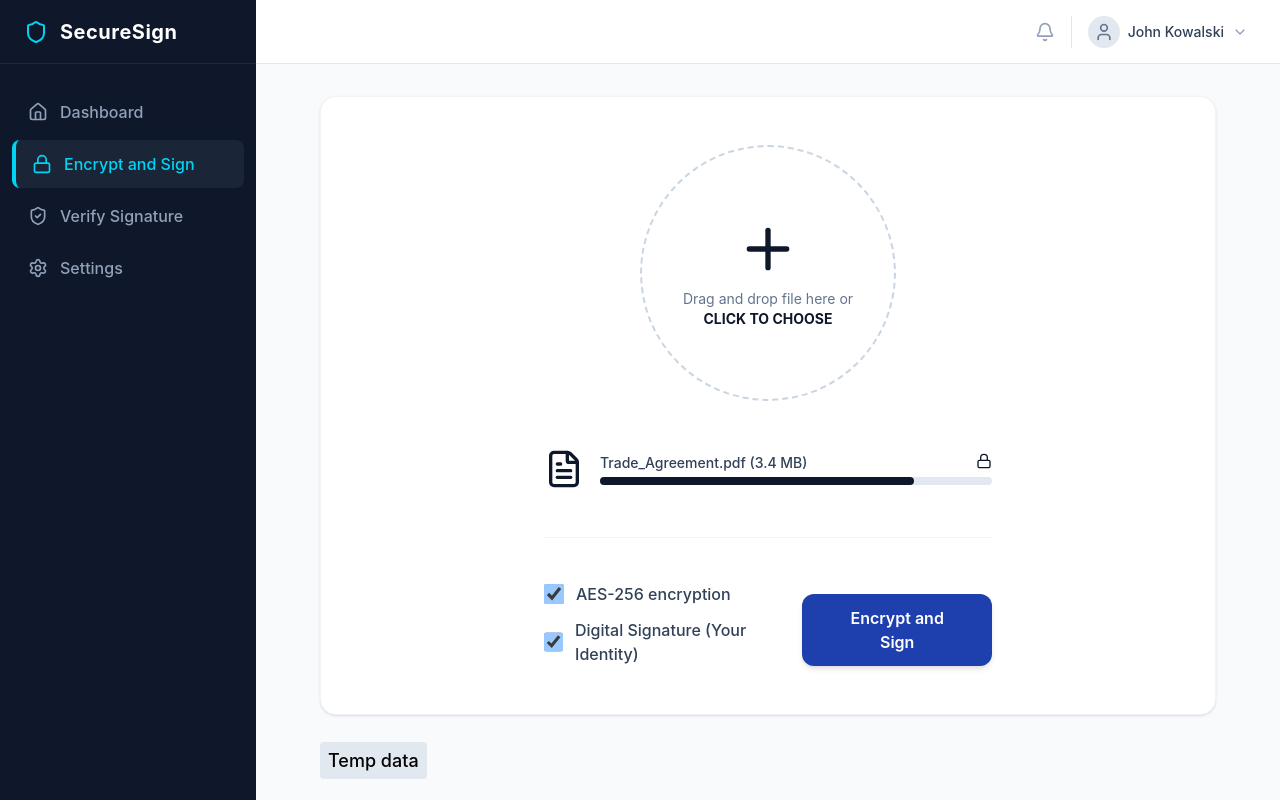
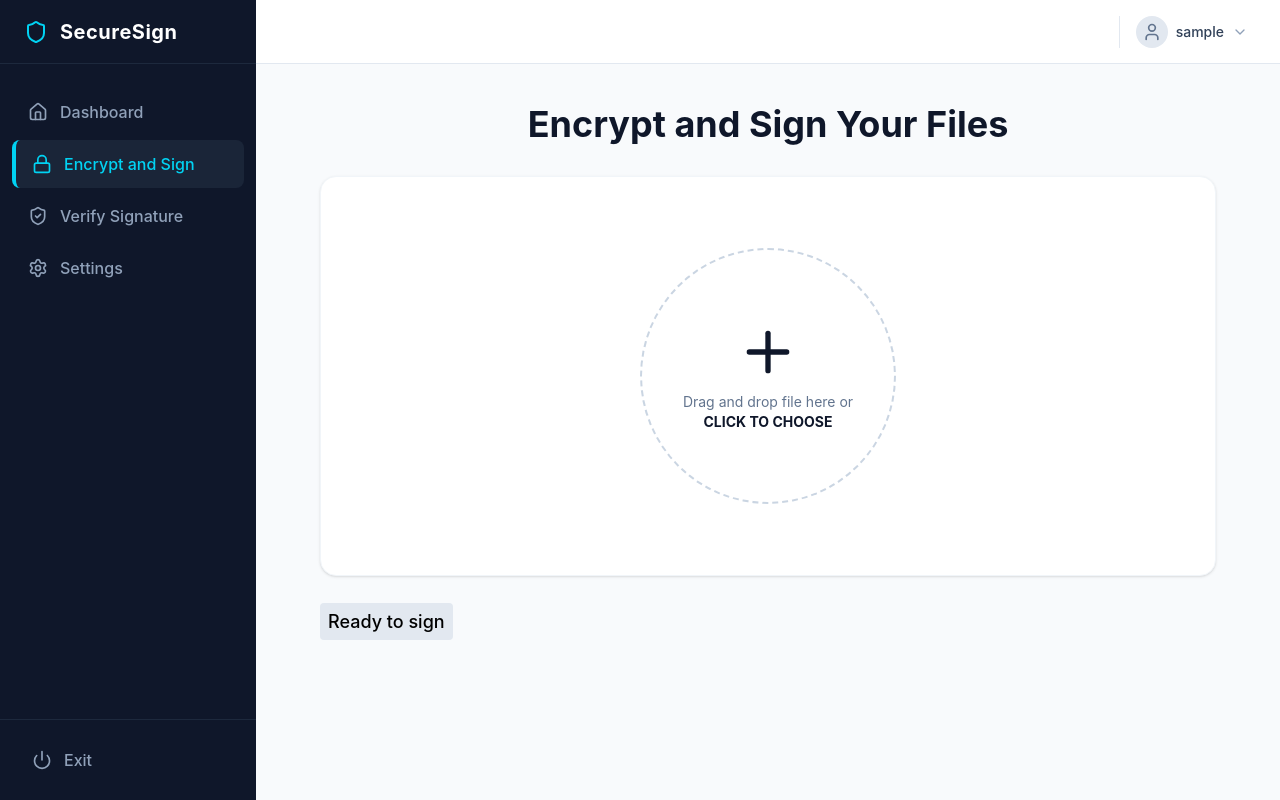
Before and after one commit to DigitalSignature-Project/DigitalSignature, a React (Vite) app in the folder frontend/: page /encrypt in a window 1280 px wide. Built offline with nearby package versions, Linux system fonts and the light colour scheme; sample sign-in values are in the browser's storage.

Commit message:
Updated front

```diff
--- a/frontend/src-tauri/capabilities/default.json
+++ b/frontend/src-tauri/capabilities/default.json
@@ -7,6 +7,7 @@
     "core:default",
     "core:window:allow-set-size",
     "core:window:allow-set-resizable",
-    "core:window:allow-center"
+    "core:window:allow-center",
+    "core:window:allow-close"
   ]
 }
--- a/frontend/src/pages/EncryptPage.tsx
+++ b/frontend/src/pages/EncryptPage.tsx
@@ -1,27 +1,111 @@
-import { Plus, FileText, Lock } from "lucide-react";
+import { Plus, FileText } from "lucide-react";
 import { EncryptAndSignBtn } from "../components/EncryptAndSignBtn";
 import { TempResultSection } from "../components/TempResultSection";
-import { calculateRsa } from "../services/rsaAPI";
-import { useState } from "react";
+import { useState, useRef } from "react";
+import { signFile } from "../services/serverAPI"; // Upewnij się, że ścieżka jest poprawna
 
 const EncryptPage = () => {
   const [loading, setLoading] = useState<boolean>(false);
-  const [calculated, setCalculated] = useState<string>("Temp data");
+  const [calculated, setCalculated] = useState<string>("Ready to sign");
+
+  const [selectedFile, setSelectedFile] = useState<File | null>(null);
+  const [progress, setProgress] = useState<number>(0);
+  const [algorithm, setAlgorithm] = useState<string>("algo1");
+  const [hashType, setHashType] = useState<string>("hash1");
+  const fileInputRef = useRef<HTMLInputElement>(null);
 
 const handleEncryptAndSign = async () => {
+    if (!selectedFile) return;
+
+    const filePath = (selectedFile as any).path;
+
+    if (!filePath) {
+      setCalculated("Błąd: Nie można odczytać ścieżki pliku na tym urządzeniu.");
+      return;
+    }
+
     setLoading(true);
-    setCalculated("Calculating...");
-    const bits: number = 2048;
-    const data = await calculateRsa(bits);
-    setCalculated(data.key_pub);
-    console.log("Wygenerowane klucze (guzik encrypt and sign):", data);
+    setCalculated("Signing file locally...");
+    setProgress(0);
+
+    const progressInterval = setInterval(() => {
+      setProgress(p => {
+        if (p < 50) return p + 6;
+        if (p < 80) return p + 3;
+        if (p < 90) return p + 1;
+        return 90;
+      });
+    }, 150);
+
+    try {
+      const blob = await signFile(filePath, algorithm, hashType);
+
+      const downloadUrl = window.URL.createObjectURL(blob);
+      const link = document.createElement("a");
+      link.href = downloadUrl;
+      link.download = `signed_${selectedFile.name}`;
+      document.body.appendChild(link);
+      link.click();
+      link.remove();
+      window.URL.revokeObjectURL(downloadUrl);
+
+      clearInterval(progressInterval);
+      setProgress(100);
+      setCalculated("Success! File signed and downloaded.");
+    } catch (error) {
+      console.error("Błąd API:", error);
+      clearInterval(progressInterval);
+      setProgress(0);
+      setCalculated("Error during signing process.");
+    } finally {
       setLoading(false);
+    }
   };
+
+  const handleFileChange = (e: React.ChangeEvent<HTMLInputElement>) => {
+    if (e.target.files && e.target.files.length > 0) {
+      setSelectedFile(e.target.files[0]);
+      setProgress(0);
+      setCalculated("Ready to sign");
+    }
+  };
+
+  const handleDrop = (e: React.DragEvent<HTMLDivElement>) => {
+    e.preventDefault();
+    if (e.dataTransfer.files && e.dataTransfer.files.length > 0) {
+      setSelectedFile(e.dataTransfer.files[0]);
+      setProgress(0);
+      setCalculated("Ready to sign");
+    }
+  };
+
+  const handleDragOver = (e: React.DragEvent<HTMLDivElement>) => {
+    e.preventDefault();
+  };
+
+  const formatBytes = (bytes: number) => (bytes / (1024 * 1024)).toFixed(2) + " MB";
 
   return (
     <div className="max-w-4xl mx-auto space-y-8">
-      <div className="bg-white p-12 rounded-2xl shadow-sm border border-slate-100 flex flex-col items-center justify-center">
-        <div className="w-64 h-64 rounded-full border-2 border-dashed border-slate-300 flex flex-col items-center justify-center cursor-pointer hover:border-cyan-500 hover:bg-cyan-50/50 transition-all group">
+      <p className="font-bold text-[#0f172a] text-4xl text-center mt-2">
+        Encrypt and Sign Your Files
+      </p>
+      <div className="bg-white p-12 rounded-2xl shadow-sm border border-slate-100 flex flex-col items-center justify-center min-h-[400px]">
+
+        <input
+          type="file"
+          ref={fileInputRef}
+          onChange={handleFileChange}
+          className="hidden"
+        />
+
+        {!selectedFile ? (
+          <div
+            onClick={() => fileInputRef.current?.click()}
+            onDrop={handleDrop}
+            onDragOver={handleDragOver}
+            className="w-64 h-64 rounded-full border-2 border-dashed border-slate-300 flex flex-col items-center justify-center cursor-pointer hover:border-cyan-500 hover:bg-cyan-50/50 transition-all group animate-in fade-in"
+          >
             <Plus className="w-16 h-16 text-[#0f172a] mb-2 group-hover:scale-110 transition-transform" />
             <p className="text-center text-sm text-slate-500">
               Drag and drop file here or
@@ -29,46 +113,60 @@ const EncryptPage = () => {
               <span className="font-bold text-[#0f172a]">CLICK TO CHOOSE</span>
             </p>
           </div>
-
-        <div className="mt-12 w-full max-w-md">
-          <div className="flex items-center space-x-4">
-            <FileText className="w-10 h-10 text-[#0f172a]" />
-            <div className="flex-1">
-              <div className="flex justify-between text-sm mb-1">
-                <span className="font-medium text-slate-700">
-                  Trade_Agreement.pdf (3.4 MB)
+        ) : (
+          <div className="flex flex-col items-center w-full max-w-md animate-in fade-in slide-in-from-bottom-4">
+            <div className="flex items-center space-x-4 cursor-pointer hover:opacity-80 transition-opacity w-full" onClick={() => fileInputRef.current?.click()}>
+              <FileText className="w-12 h-12 text-[#0f172a]" />
+              <div className="flex-1 overflow-hidden">
+                <div className="flex justify-between items-baseline text-sm mb-1">
+                  <span className="text-[#0f172a] font-medium text-lg truncate pr-2">
+                    {selectedFile.name}
                   </span>
-                <Lock className="w-4 h-4 text-[#0f172a]" />
+                  <span className="text-slate-500 whitespace-nowrap">
+                    {formatBytes(selectedFile.size)}
+                  </span>
                 </div>
-              <div className="w-full bg-slate-200 rounded-full h-2">
-                <div className="bg-[#0f172a] h-2 rounded-full w-[80%]"></div>
-              </div>
-            </div>
+                <span className="text-xs text-cyan-600 font-semibold block">Click to change file</span>
               </div>
             </div>
 
-        <div className="mt-12 w-full max-w-md flex items-end justify-between border-t border-slate-100 pt-8">
-          <div className="space-y-3">
-            <label className="flex items-center space-x-3 cursor-pointer">
-              <input
-                type="checkbox"
-                defaultChecked
-                className="w-5 h-5 rounded border-slate-300 text-[#0f172a] focus:ring-[#0f172a]"
-              />
-              <span className="text-slate-700 font-medium">
-                AES-256 encryption
-              </span>
-            </label>
-            <label className="flex items-center space-x-3 cursor-pointer">
-              <input
-                type="checkbox"
-                defaultChecked
-                className="w-5 h-5 rounded border-slate-300 text-[#0f172a] focus:ring-[#0f172a]"
-              />
-              <span className="text-slate-700 font-medium">
-                Digital Signature (Your Identity)
-              </span>
-            </label>
+            <div className="w-full bg-slate-200 rounded-full h-2 overflow-hidden mt-6">
+              <div
+                className="bg-[#0f172a] h-2 rounded-full transition-[width] duration-150 ease-linear"
+                style={{ width: `${progress}%` }}
+              ></div>
+            </div>
+          </div>
+        )}
+
+        {selectedFile && (
+          <div className="mt-12 w-full max-w-2xl flex items-end justify-between border-t border-slate-100 pt-8 gap-4 animate-in fade-in slide-in-from-bottom-2">
+            <div className="space-y-4 flex-1">
+              <div className="flex flex-col space-y-1">
+                <label className="text-xs font-semibold text-slate-500 uppercase">Algorithm</label>
+                <select
+                  value={algorithm}
+                  onChange={(e) => setAlgorithm(e.target.value)}
+                  className="p-2.5 border border-slate-200 rounded-lg text-slate-700 bg-slate-50 outline-none focus:border-[#0f172a] transition-colors"
+                >
+                  <option value="algo1">Work in progress (Option 1)</option>
+                  <option value="algo2">Work in progress (Option 2)</option>
+                  <option value="algo3">Work in progress (Option 3)</option>
+                </select>
+              </div>
+
+              <div className="flex flex-col space-y-1">
+                <label className="text-xs font-semibold text-slate-500 uppercase">Hash Type</label>
+                <select
+                  value={hashType}
+                  onChange={(e) => setHashType(e.target.value)}
+                  className="p-2.5 border border-slate-200 rounded-lg text-slate-700 bg-slate-50 outline-none focus:border-[#0f172a] transition-colors"
+                >
+                  <option value="hash1">Work in progress (Hash 1)</option>
+                  <option value="hash2">Work in progress (Hash 2)</option>
+                  <option value="hash3">Work in progress (Hash 3)</option>
+                </select>
+              </div>
             </div>
 
             <EncryptAndSignBtn
@@ -76,6 +174,7 @@ const EncryptPage = () => {
               disabled={loading}
             />
           </div>
+        )}
       </div>
 
       <TempResultSection data={calculated} />
--- a/frontend/src/pages/Layout.tsx
+++ b/frontend/src/pages/Layout.tsx
@@ -1,22 +1,23 @@
 import { useState, useEffect } from 'react';
 import { NavLink, Outlet, useNavigate } from 'react-router-dom';
-import { Home, Lock, ShieldCheck, Settings, Bell, User, Shield, LogOut, ChevronDown } from 'lucide-react';
+import { Home, Lock, ShieldCheck, Settings, User, Shield, LogOut, ChevronDown, Power } from 'lucide-react';
 import { getCurrentWindow, LogicalSize } from '@tauri-apps/api/window';
 
 const Layout = () => {
   const navigate = useNavigate();
   const [isProfileMenuOpen, setIsProfileMenuOpen] = useState(false);
+  const [username, setUsername] = useState("Użytkownik");
 
   useEffect(() => {
+    const storedName = localStorage.getItem("username") || sessionStorage.getItem("username");
+    if (storedName) setUsername(storedName);
+
     const expandWindow = async () => {
       try {
         const appWindow = getCurrentWindow();
-
         await appWindow.setResizable(true);
         await appWindow.setSize(new LogicalSize(1200, 800));
         await appWindow.center();
-
-        console.log("Window expanded and unlocked successfully");
       } catch (error) {
         console.error("Failed to expand window:", error);
       }
@@ -35,17 +36,22 @@ const Layout = () => {
   ];
 
   const handleLogout = () => {
-    localStorage.removeItem('isAuthenticated');
-    sessionStorage.removeItem('isAuthenticated');
+    localStorage.clear();
+    sessionStorage.clear();
     setIsProfileMenuOpen(false);
     navigate('/login');
   };
 
-  const handleTestForget = () => {
-    localStorage.removeItem('isAuthenticated');
-    sessionStorage.removeItem('isAuthenticated');
-    setIsProfileMenuOpen(false);
-    navigate('/login');
+  const handleExitApp = async () => {
+    console.log("Kliknięto przycisk Exit!");
+    try {
+      if ('__TAURI_INTERNALS__' in window || '__TAURI__' in window) {
+        const appWindow = getCurrentWindow();
+        await appWindow.close();
+      }
+    } catch (error) {
+      console.error("Failed to exit app:", error);
+    }
   };
 
   return (
@@ -75,15 +81,20 @@ const Layout = () => {
           ))}
         </nav>
 
+        <div className="p-4 mt-auto border-t border-slate-800">
+          <button
+            onClick={handleExitApp}
+            className="flex items-center w-full px-4 py-3 text-slate-400 hover:bg-red-500/10 hover:text-red-400 rounded-lg transition-colors"
+          >
+            <Power className="w-5 h-5 mr-3" />
+            <span className="font-medium">Exit</span>
+          </button>
+        </div>
       </div>
 
       <div className="flex-1 flex flex-col overflow-hidden relative">
         <header className="h-16 bg-white border-b border-slate-200 flex items-center justify-end px-8 z-20">
           <div className="flex items-center space-x-4">
-            <button className="text-slate-400 hover:text-slate-600">
-              <Bell className="w-5 h-5" />
-            </button>
-
             <div className="relative">
               <div
                 className="flex items-center space-x-2 border-l pl-4 border-slate-200 cursor-pointer hover:opacity-80"
@@ -92,25 +103,12 @@ const Layout = () => {
                 <div className="w-8 h-8 bg-slate-200 rounded-full flex items-center justify-center">
                   <User className="w-5 h-5 text-slate-500" />
                 </div>
-                <span className="text-sm font-medium text-slate-700">John Kowalski</span>
+                <span className="text-sm font-medium text-slate-700">{username}</span>
                 <ChevronDown className={`w-4 h-4 text-slate-400 transition-transform duration-200 ${isProfileMenuOpen ? 'rotate-180' : ''}`} />
               </div>
 
               {isProfileMenuOpen && (
                 <div className="absolute right-0 mt-3 w-48 bg-white rounded-xl shadow-lg border border-slate-100 py-2 animate-in fade-in slide-in-from-top-2">
-                  <button
-                    onClick={handleTestForget}
-                    className="w-full text-left px-4 py-2 text-sm text-slate-700 hover:bg-slate-50 hover:text-cyan-600 transition-colors font-semibold"
-                  >
-                    Zapomnij dane logowania (dla testów!)
-                  </button>
-                  <button
-                    onClick={() => setIsProfileMenuOpen(false)}
-                    className="w-full text-left px-4 py-2 text-sm text-slate-700 hover:bg-slate-50 hover:text-cyan-600 transition-colors"
-                  >
-                    Option 2
-                  </button>
-                  <div className="h-px bg-slate-100 my-1"></div>
                   <button
                     onClick={handleLogout}
                     className="w-full text-left px-4 py-2 text-sm text-red-600 hover:bg-red-50 hover:text-red-700 transition-colors flex items-center"
@@ -121,7 +119,6 @@ const Layout = () => {
                 </div>
               )}
             </div>
-
           </div>
         </header>
 
@@ -132,7 +129,6 @@ const Layout = () => {
               onClick={() => setIsProfileMenuOpen(false)}
             />
           )}
-
           <div className="relative z-20">
             <Outlet />
           </div>
--- a/frontend/src/pages/VerifyPage.tsx
+++ b/frontend/src/pages/VerifyPage.tsx
@@ -1,14 +1,14 @@
-import { FileText, Check, ShieldAlert } from "lucide-react";
+import { FileText, Check, ShieldAlert, Plus } from "lucide-react";
 import { VerifySignatureBtn } from "../components/VerifySignatureBtn";
-import { calculateRsa } from "../services/rsaAPI";
-import { useState } from "react";
+import { useState, useRef } from "react";
+import { verifyFile, type VerifyFileResponse } from "../services/serverAPI"; // Upewnij się, że ścieżka jest poprawna
 
 const GradientCheck = () => (
-  <svg className="w-40 h-40" viewBox="0 0 24 24" fill="none" strokeWidth={2}>
+  <svg className="w-12 h-12 mr-4" viewBox="0 0 24 24" fill="none" strokeWidth={3}>
     <defs>
-      <linearGradient id="greenGradient" x1="0%" y1="0%" x2="10%" y2="100%">
+      <linearGradient id="greenGradient" x1="0%" y1="0%" x2="100%" y2="100%">
         <stop offset="0%" stopColor="#22c55e" />
-        <stop offset="100%" stopColor="#166534" />
+        <stop offset="100%" stopColor="#16a34a" />
       </linearGradient>
     </defs>
     <Check stroke="url(#greenGradient)" />
@@ -17,13 +17,86 @@ const GradientCheck = () => (
 
 const VerifyPage = () => {
   const [loading, setLoading] = useState<boolean>(false);
+  const [selectedFile, setSelectedFile] = useState<File | null>(null);
+  const [result, setResult] = useState<VerifyFileResponse | null>(null);
+  const [progress, setProgress] = useState<number>(0);
+  const fileInputRef = useRef<HTMLInputElement>(null);
+
 const handleVerifySignature = async () => {
+    if (!selectedFile) return;
+
+    const filePath = (selectedFile as any).path;
+
+    if (!filePath) {
+      setResult({
+        isValid: false,
+        signer: "Błąd uprawnień",
+        date: "Brak dostępu do ścieżki pliku (Tauri API)"
+      });
+      return;
+    }
+
     setLoading(true);
-    const bits: number = 2048;
-    const data = await calculateRsa(bits);
-    console.log("Wygenerowane klucze (guzik verify signature):", data);
+    setResult(null);
+    setProgress(0);
+
+    const progressInterval = setInterval(() => {
+      setProgress(p => {
+        if (p < 50) return p + 6;
+        if (p < 80) return p + 3;
+        if (p < 90) return p + 1;
+        return 90;
+      });
+    }, 150);
+
+    try {
+      const data = await verifyFile(filePath);
+
+      clearInterval(progressInterval);
+      setProgress(100);
+
+      setResult({
+        isValid: data.isValid,
+        signer: data.signer,
+        date: data.date
+      });
+
+    } catch (error) {
+      console.error("Błąd podczas weryfikacji:", error);
+      clearInterval(progressInterval);
+      setProgress(0);
+      setResult({
+        isValid: false,
+        signer: "Brak danych (Błąd API)",
+        date: "Brak danych"
+      });
+    } finally {
       setLoading(false);
+    }
   };
+
+  const handleFileChange = (e: React.ChangeEvent<HTMLInputElement>) => {
+    if (e.target.files && e.target.files.length > 0) {
+      setSelectedFile(e.target.files[0]);
+      setResult(null);
+      setProgress(0);
+    }
+  };
+
+  const handleDrop = (e: React.DragEvent<HTMLDivElement>) => {
+    e.preventDefault();
+    if (e.dataTransfer.files && e.dataTransfer.files.length > 0) {
+      setSelectedFile(e.dataTransfer.files[0]);
+      setResult(null);
+      setProgress(0);
+    }
+  };
+
+  const handleDragOver = (e: React.DragEvent<HTMLDivElement>) => {
+    e.preventDefault();
+  };
+
+  const formatBytes = (bytes: number) => (bytes / (1024 * 1024)).toFixed(2) + " MB";
 
   return (
     <div className="max-w-4xl mx-auto space-y-8">
@@ -31,67 +104,103 @@ const VerifyPage = () => {
         Digital signature verification
       </p>
 
-      <div className="flex items-center space-x-6 justify-center">
-        <FileText className="w-20 h-20 text-[#0f172a] mt-2" />
+      <div className="bg-white p-12 rounded-2xl shadow-sm border border-slate-100 flex flex-col items-center justify-center mt-8 min-h-[400px]">
 
-        <div className="flex flex-col">
-          <span className="text-[#0f172a] text-2xl font-medium mt-2">
-            Document_title.pdf
+        <input
+          type="file"
+          ref={fileInputRef}
+          onChange={handleFileChange}
+          className="hidden"
+        />
+
+        {!selectedFile ? (
+          <div
+            onClick={() => fileInputRef.current?.click()}
+            onDrop={handleDrop}
+            onDragOver={handleDragOver}
+            className="w-64 h-64 rounded-full border-2 border-dashed border-slate-300 flex flex-col items-center justify-center cursor-pointer hover:border-cyan-500 hover:bg-cyan-50/50 transition-all group animate-in fade-in"
+          >
+            <Plus className="w-16 h-16 text-[#0f172a] mb-2 group-hover:scale-110 transition-transform" />
+            <p className="text-center text-sm text-slate-500">
+              Drag and drop file here or
+              <br />
+              <span className="font-bold text-[#0f172a]">CLICK TO CHOOSE</span>
+            </p>
+          </div>
+        ) : (
+          <div className="flex flex-col items-center mb-8 w-full max-w-md animate-in fade-in slide-in-from-bottom-4">
+            <div className="flex items-center space-x-4 cursor-pointer hover:opacity-80 transition-opacity w-full" onClick={() => fileInputRef.current?.click()}>
+              <FileText className="w-12 h-12 text-[#0f172a]" />
+              <div className="flex-1 overflow-hidden">
+                <div className="flex justify-between items-baseline text-sm mb-1">
+                  <span className="text-[#0f172a] font-medium text-lg truncate pr-2">
+                    {selectedFile.name}
                   </span>
-          <span className="text-[#0f172a] text-2xl">(3.4MB)</span>
+                  <span className="text-slate-500 whitespace-nowrap">
+                    {formatBytes(selectedFile.size)}
+                  </span>
+                </div>
+                <span className="text-xs text-cyan-600 font-semibold block">Click to change file</span>
               </div>
             </div>
 
-      <div className="bg-white p-12 rounded-2xl shadow-sm border border-slate-100 flex flex-col items-center justify-center">
-        <div className="flex items-center space-x-6 justifi-center">
-          <GradientCheck />
-
-          <div className="flex flex-col">
-            <span className="text-[#0f172a] font-bold text-4xl">
-              Signature correct
-            </span>
-            <span className="text-[#0f172a] text-2xl text-center mt-3">
-              File verified successfully
-            </span>
+            <div className="w-full bg-slate-200 rounded-full h-2 overflow-hidden mt-6">
+              <div
+                className="bg-[#0f172a] h-2 rounded-full transition-[width] duration-150 ease-linear"
+                style={{ width: `${progress}%` }}
+              ></div>
             </div>
           </div>
+        )}
 
-        <div className="w-120 bg-slate-200 rounded-full h-0.5 mt-6"></div>
-
+        {selectedFile && (
+          <div className="flex flex-col items-center w-full max-w-md animate-in fade-in slide-in-from-bottom-2">
+            <div className="w-full bg-slate-200 rounded-full h-px mb-8"></div>
             <VerifySignatureBtn
               onClick={handleVerifySignature}
               disabled={loading}
             />
           </div>
+        )}
+      </div>
 
-      <div
-        className="bg-white p-12 rounded-2xl shadow-sm border border-slate-100
-                flex flex-col justify-center
-                w-full mx-auto text-left"
-      >
-        <div className="max-w-xl mx-auto text-left flex flex-col">
-          <span className="text-[#0f172a] font-medium">
-            Signed by: Jan Kowalski (jan.kowalski@firma.pl)
+      {result && (
+        <div className="animate-in fade-in slide-in-from-bottom-4 space-y-6">
+          {result.signer !== "Brak danych (Błąd API)" && (
+            <div className="bg-white p-8 rounded-2xl shadow-sm border border-slate-100 flex flex-col w-full mx-auto text-left">
+              <div className="text-left flex flex-col space-y-2">
+                <span className="text-[#0f172a] font-medium text-lg">
+                  Signed by: <span className="font-bold">{result.signer}</span>
                 </span>
-          <span className="text-[#0f172a] font-medium mt-1">
-            ID certificate: A1B2-C3D4-E5F6
-          </span>
-          <span className="text-[#0f172a] font-medium mt-1">
-            Date of signature: 02.04.2026, 11:32 AM
+                <span className="text-[#0f172a] font-medium text-lg">
+                  Date of signature: <span className="font-bold">{result.date}</span>
                 </span>
               </div>
             </div>
+          )}
 
-      <div className="flex items-center space-x-6 justify-center">
-        <ShieldAlert className="w-20 h-20 text-[#0f172a] mt-2" />
-
-        <div>
-          <span className="text-[#0f172a] font-bold">Warning: </span>
-          <span className="text-[#0f172a] font-medium">
-            file has not been changed since it was signed
+          <div className={`p-6 rounded-2xl shadow-sm border flex items-center justify-center ${result.isValid ? 'bg-green-50 border-green-200' : 'bg-red-50 border-red-200'}`}>
+            {result.isValid ? (
+              <div className="flex items-center">
+                <GradientCheck />
+                <span className="text-green-800 font-bold text-xl">
+                  File has not been changed since it was signed
+                </span>
+              </div>
+            ) : (
+              <div className="flex items-center">
+                <ShieldAlert className="w-12 h-12 text-red-600 mr-4" />
+                <div className="flex flex-col">
+                  <span className="text-red-600 font-bold text-xl">Warning:</span>
+                  <span className="text-red-800 font-medium text-lg">
+                    File has been changed since it was signed!
                   </span>
                 </div>
               </div>
+            )}
+          </div>
+        </div>
+      )}
     </div>
   );
 };
```
Also changed, not shown: frontend/src/pages/AuthPage.tsx (+13 -5 lines), frontend/src/services/serverAPI.tsx (+43 -0 lines). Lines whose indentation alone changed are shown as unchanged.
